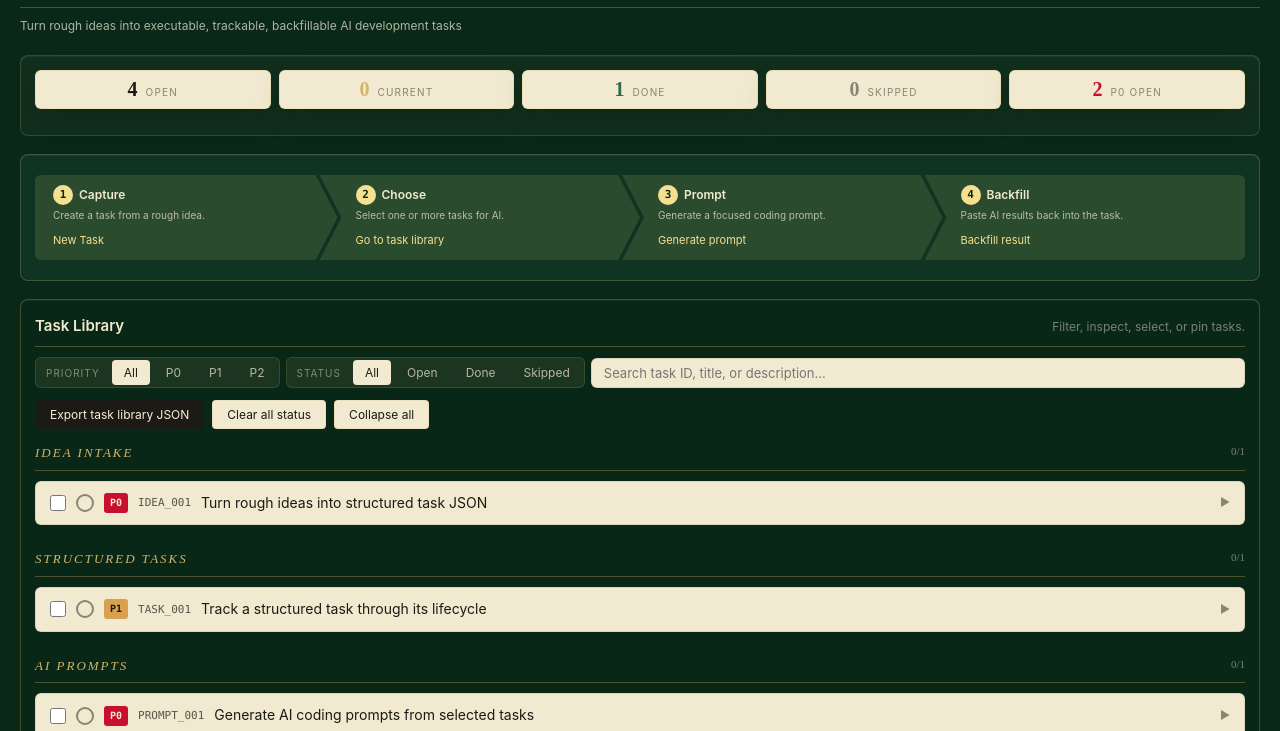
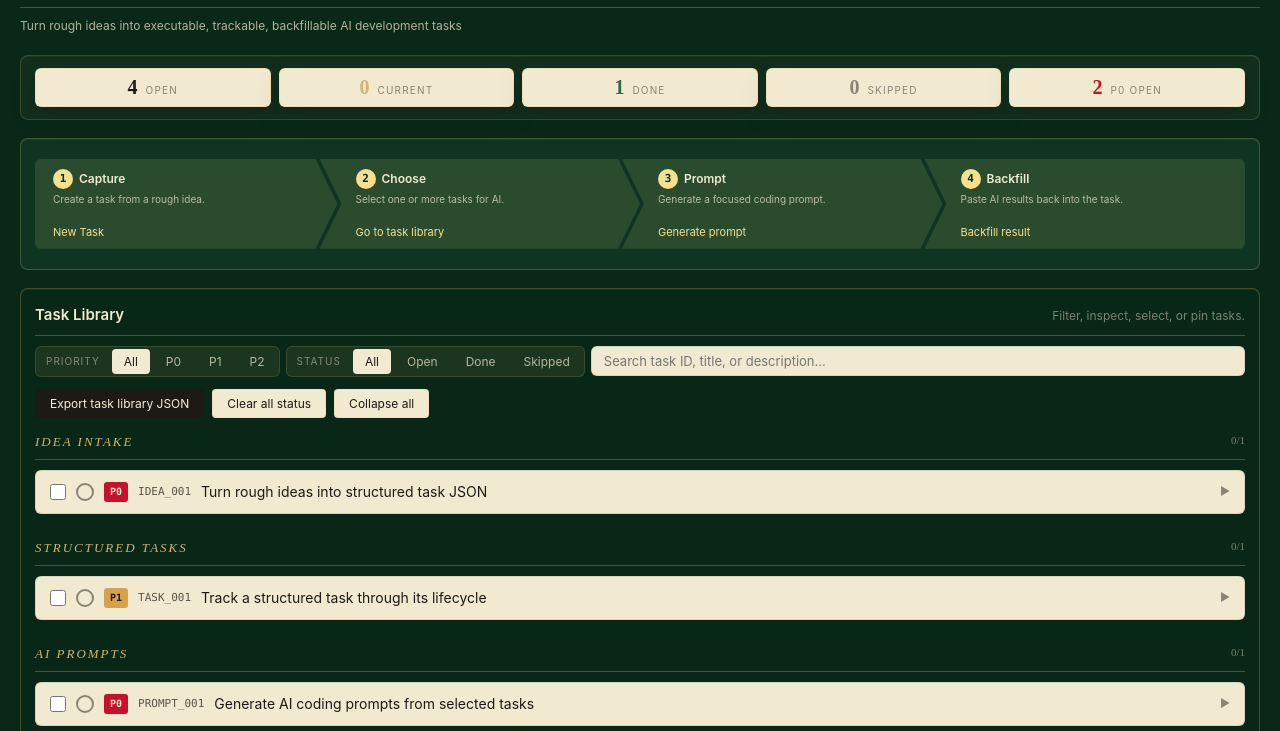
Before and after one commit to szpack/ai-task-flow, a plain HTML site: page index.html in a window 1280 px wide. Shown: the part 69-800 px from the top of the page. Drawn offline with Linux system fonts and the light colour scheme.

Commit message:
Align workflow actions

```diff
--- a/index.html
+++ b/index.html
@@ -119,7 +119,7 @@
     display: grid;
     grid-template-columns: repeat(5, minmax(0, 1fr));
     gap: 8px;
-    margin-bottom: 12px;
+    margin-bottom: 0;
   }
   .stat {
     display: flex;
@@ -179,6 +179,7 @@
   }
   .workspace-section.stats-section {
     background: rgba(245, 224, 143, 0.035);
+    padding: 12px 14px;
   }
   .workspace-section.workflow-section {
     background: rgba(31, 90, 61, 0.28);
@@ -205,6 +206,8 @@
   }
   .workflow-step {
     position: relative;
+    display: flex;
+    flex-direction: column;
     flex: 1 1 0;
     background: rgba(245, 224, 143, 0.12);
     border: 0;
@@ -255,6 +258,7 @@
     font-size: 10px;
     line-height: 1.3;
     margin-bottom: 6px;
+    min-height: 26px;
   }
   .workflow-link {
     border: 0;
@@ -264,6 +268,8 @@
     font-size: 11px;
     cursor: pointer;
     padding: 0;
+    margin-top: auto;
+    align-self: flex-start;
   }
   .workflow-link:hover {
     color: var(--cream-text);
```
